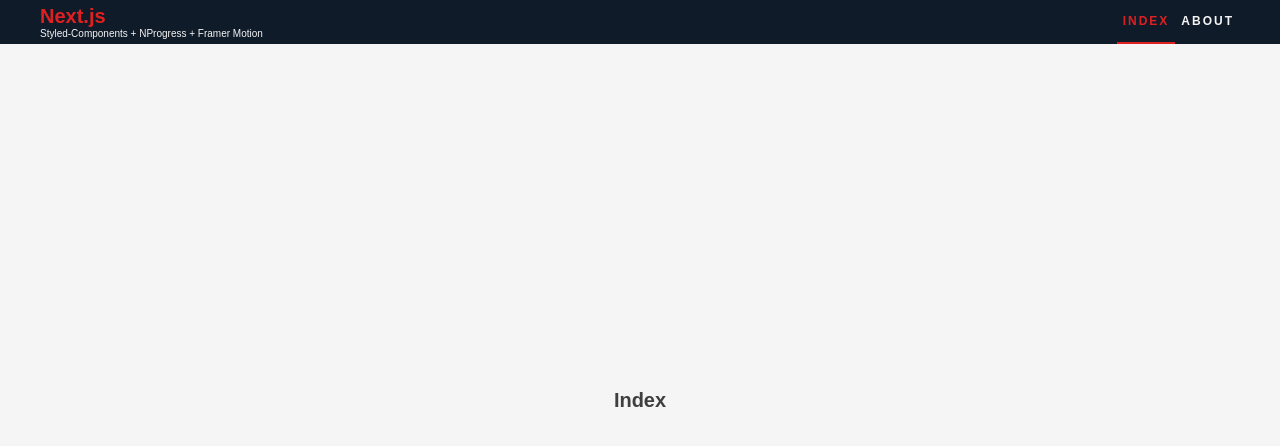
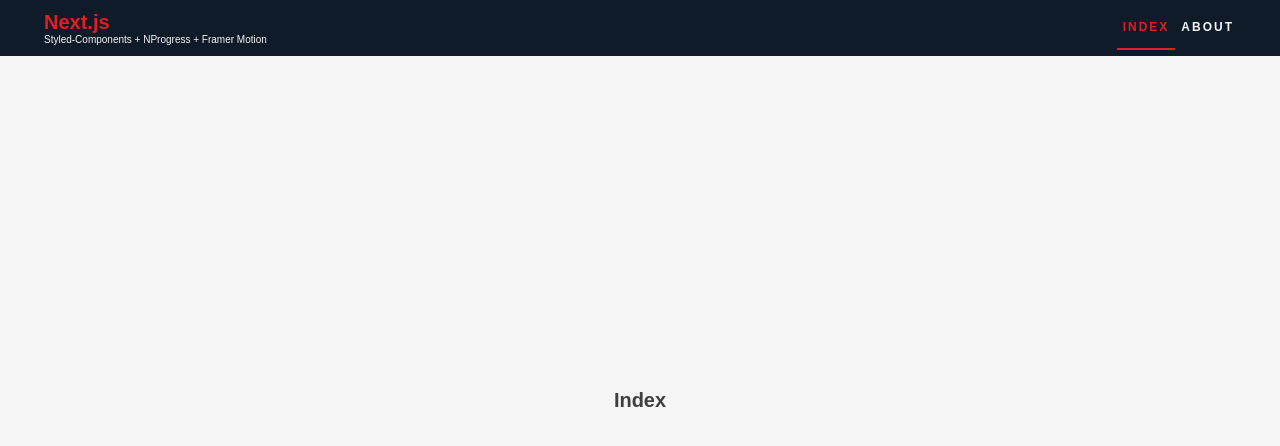
Before and after one commit to viniciusbmello/next-nprogress-motion, a Next.js app: page / in a window 1280 px wide. Shown: the top 446 px of the page. Built offline with nearby package versions, Linux system fonts and the light colour scheme.

Commit message:
CSS Tunning

```diff
--- a/components/header/style.js
+++ b/components/header/style.js
@@ -8,6 +8,7 @@ const Container = styled.div`
   background: ${(props) => props.theme.colors.primary};
   color: ${(props) => props.theme.colors.background};
   z-index: 1;
+  padding: 0.6rem;
 
   #header-content {
     margin: auto;
@@ -16,6 +17,10 @@ const Container = styled.div`
     justify-content: space-between;
     text-align: center;
     max-width: 120rem;
+  }
+
+  #header-content:first-child {
+    padding-left: 0.4rem;
   }
 
   a {
```
